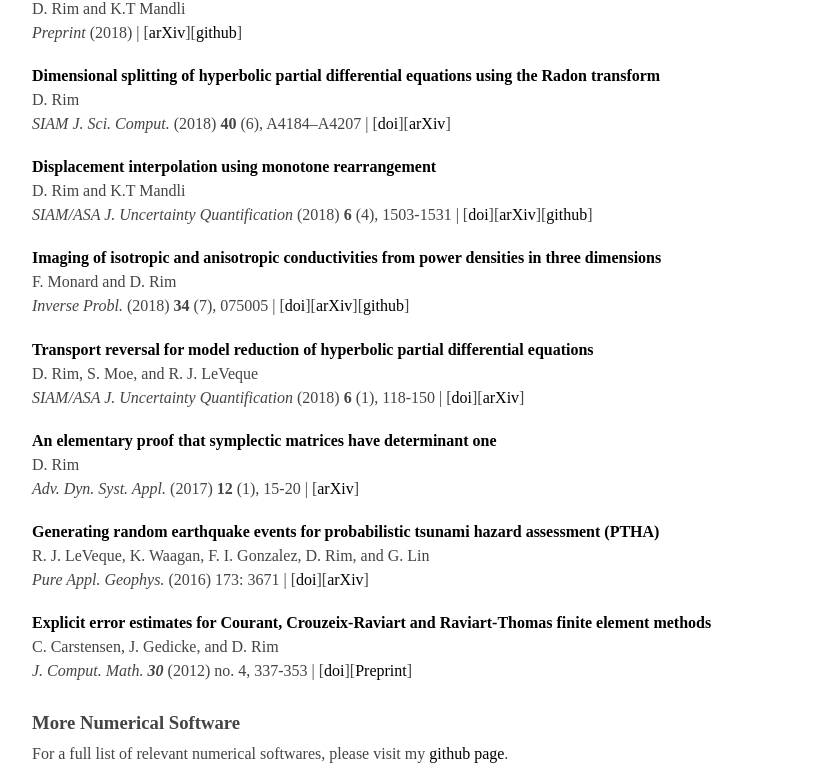
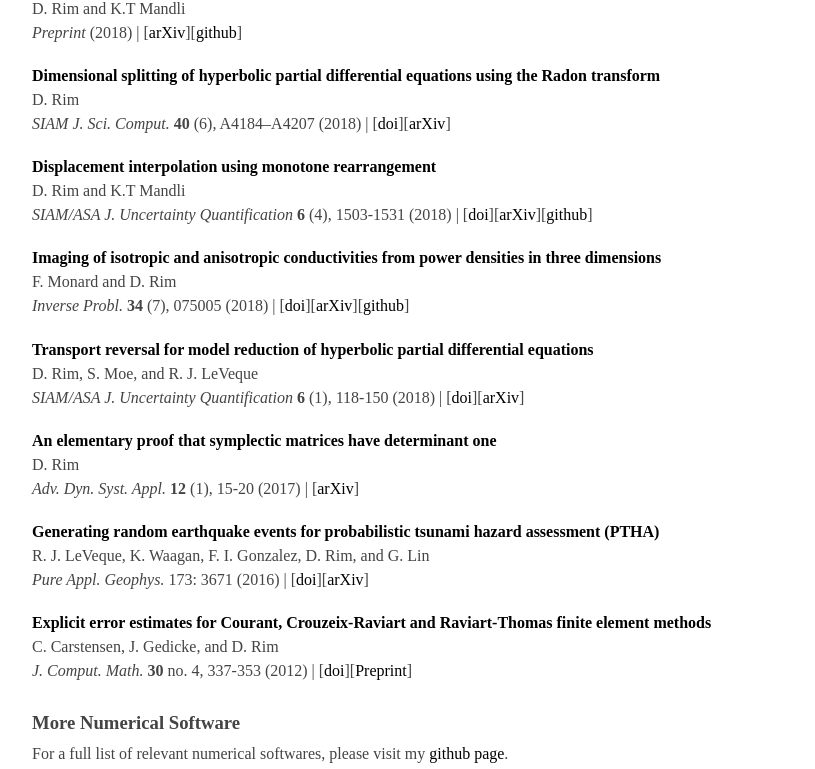
Before and after one commit to dsrim/dsrim.github.io, a Jekyll site: the page built from index.md, in a window 1280 px wide. Shown: the part 678-1447 px from the top of the page, without its empty margins (232-1047 px from the left). Built offline with Jekyll 4.4.1, drawn with Linux system fonts in a browser that asks for light colours.

Commit message:
rearranged pub year

```diff
--- a/index.md
+++ b/index.md
@@ -71,8 +71,8 @@ pubs:
 
     - title:    "Explicit error estimates for Courant, Crouzeix-Raviart and Raviart-Thomas finite element methods"
       author:   "C. Carstensen, J. Gedicke, and D. Rim"
-      journal:  "J. Comput. Math. **30**"
-      numbers:  "no. 4, 337-353"
+      journal:  "J. Comput. Math."
+      numbers:  "**30** no. 4, 337-353"
       year:     "2012"
       url:    "https://opus4.kobv.de/opus4-matheon/frontdoor/index/index/docId/931"
       doi:      "https://doi.org/10.4208/jcm.1108-m3677"
@@ -118,8 +118,7 @@ assessment, storm surge prediction, coupled-physics imaging
 {{pub.author}}<br />
 *{{pub.journal}}*
 {% if pub.note %} *({{pub.note}})*
-{% endif %} ({{pub.year}})
-{% if pub.numbers %}{{pub.numbers}}{% endif %}  |  {% if pub.doi %}[[doi]({{pub.doi}})]{% endif %}{% if pub.arxiv %}[[arXiv]({{pub.arxiv}})]{% endif %}{% if pub.preprint %}[[Preprint]({{pub.preprint}})]{% endif %}{% if pub.github %}[[github]({{pub.github}})]{% endif %}
+{% endif %} {% if pub.numbers %}{{pub.numbers}}{% endif %} ({{pub.year}}) |  {% if pub.doi %}[[doi]({{pub.doi}})]{% endif %}{% if pub.arxiv %}[[arXiv]({{pub.arxiv}})]{% endif %}{% if pub.preprint %}[[Preprint]({{pub.preprint}})]{% endif %}{% if pub.github %}[[github]({{pub.github}})]{% endif %}
 {% if pub.media %}<br />Media: {% for article in pub.media %}[[{{article.name}}]({{article.url}})]{% endfor %}{% endif %}
 
 {% endfor %}
```
